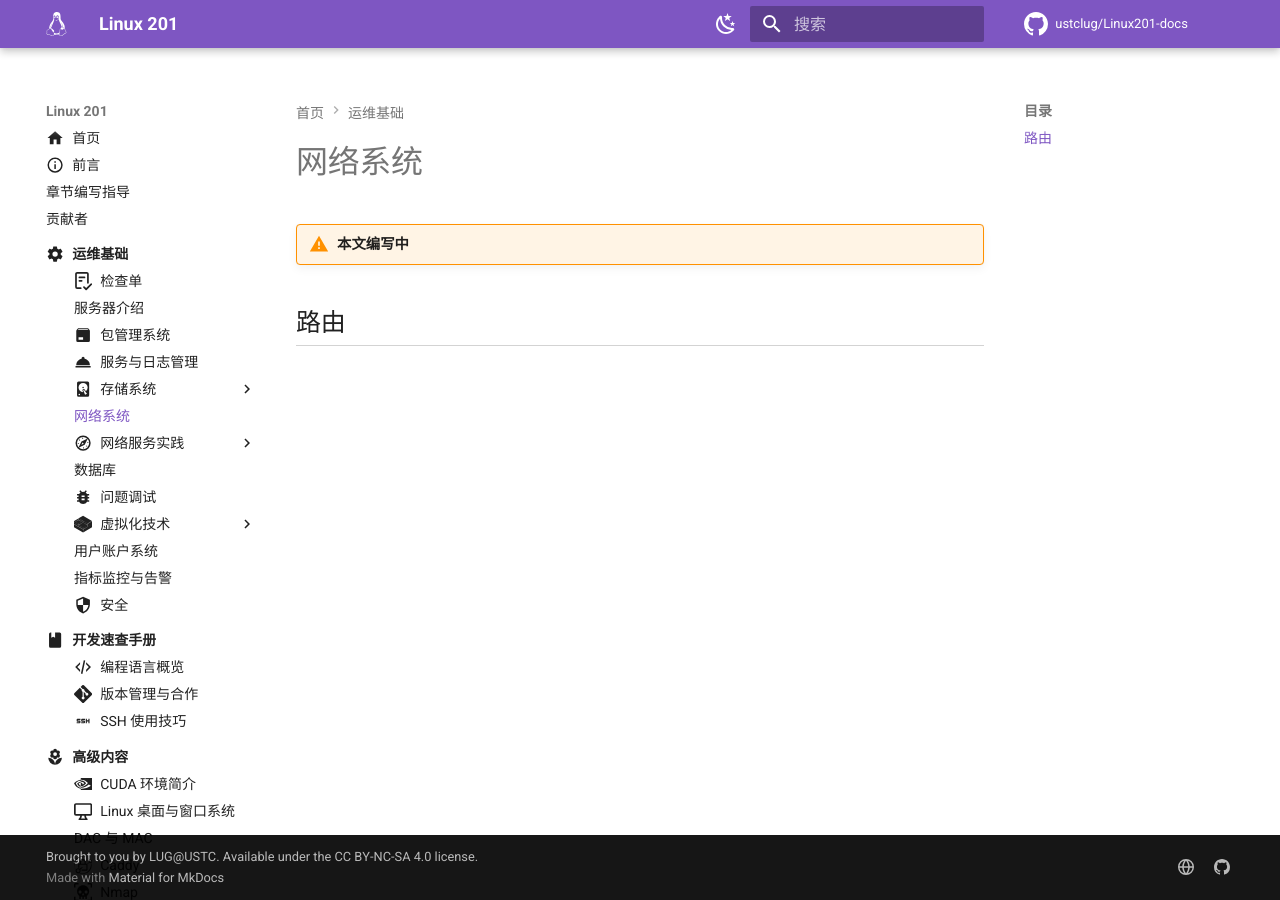
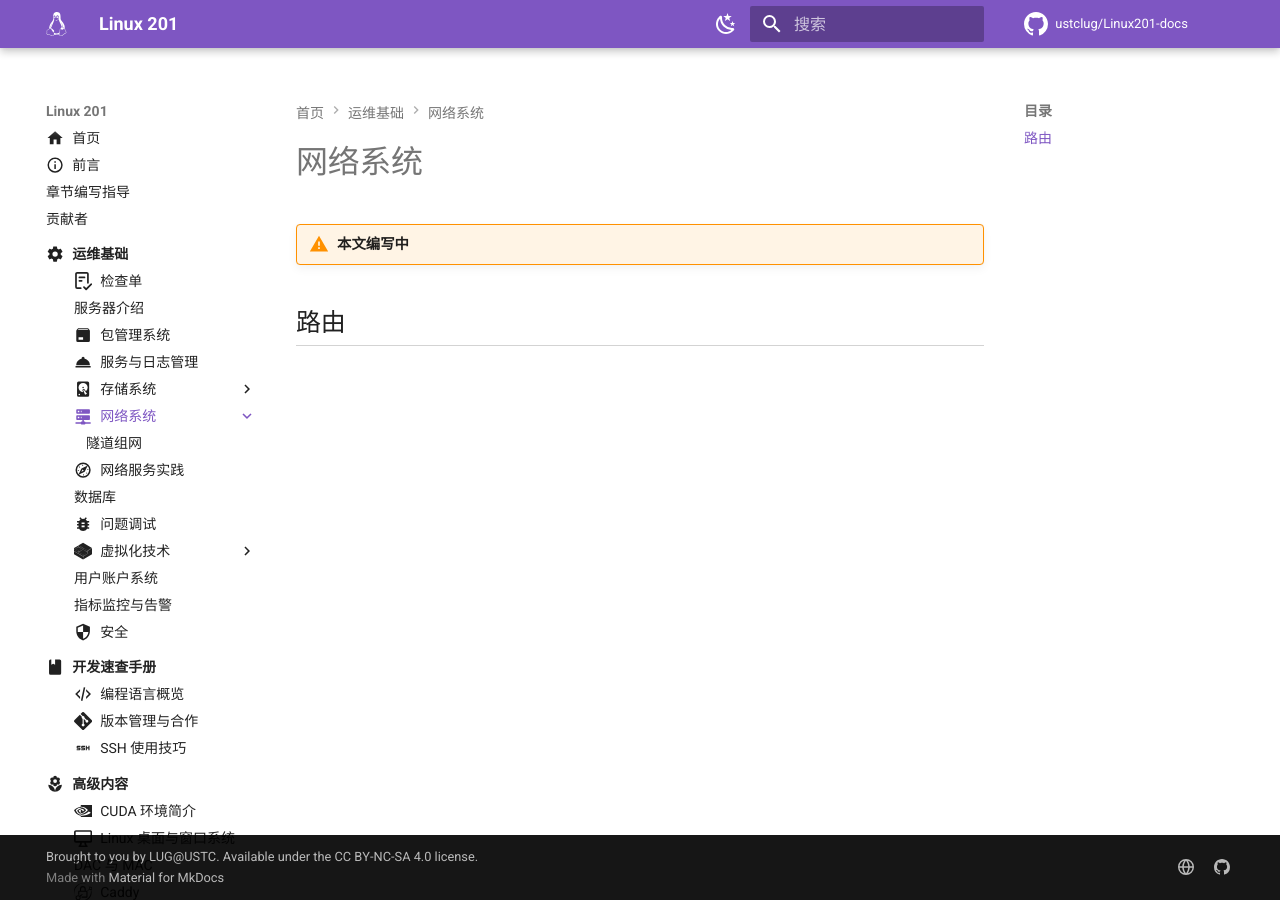
Before and after one commit to ustclug/Linux201-docs, an MkDocs documentation site: the page built from docs/ops/network/index.md, in a window 1280 px wide. Built offline with MkDocs 1.6.1 and Material for MkDocs 9.7.7, drawn with Linux system fonts in a browser that asks for light colours; comment, search, counter and statistics services are not loaded; some of the changed lines change nothing that is shown.

Commit message:
Move intranet to network, and try to fix #44

```diff
--- a/docs/ops/network.md
+++ b/docs/ops/network/index.md
@@ -1,3 +1,7 @@
+---
+icon: material/server-network
+---
+
 # 网络系统
 
 !!! warning "本文编写中"
--- a/mkdocs.yml
+++ b/mkdocs.yml
@@ -107,10 +107,11 @@ nav:
       - 网络存储系统: ops/storage/network.md
       - 备份方案: ops/storage/backup.md
       - ZFS: ops/storage/zfs.md
-    - 网络系统: ops/network.md
+    - 网络系统:
+      - ops/network/index.md
+      - 隧道组网: ops/network/intranet.md
     - 网络服务实践:
       - ops/network-service/index.md
-      - 隧道组网: ops/network-service/intranet.md
     - 数据库: ops/database.md
     - 问题调试: ops/debug.md
     - 虚拟化技术:
```
Also changed, not shown: docs/ops/storage/zfs.md (+2 -2 lines), docs/ops/network/intranet.md (renamed from docs/ops/network-service/intranet.md).
